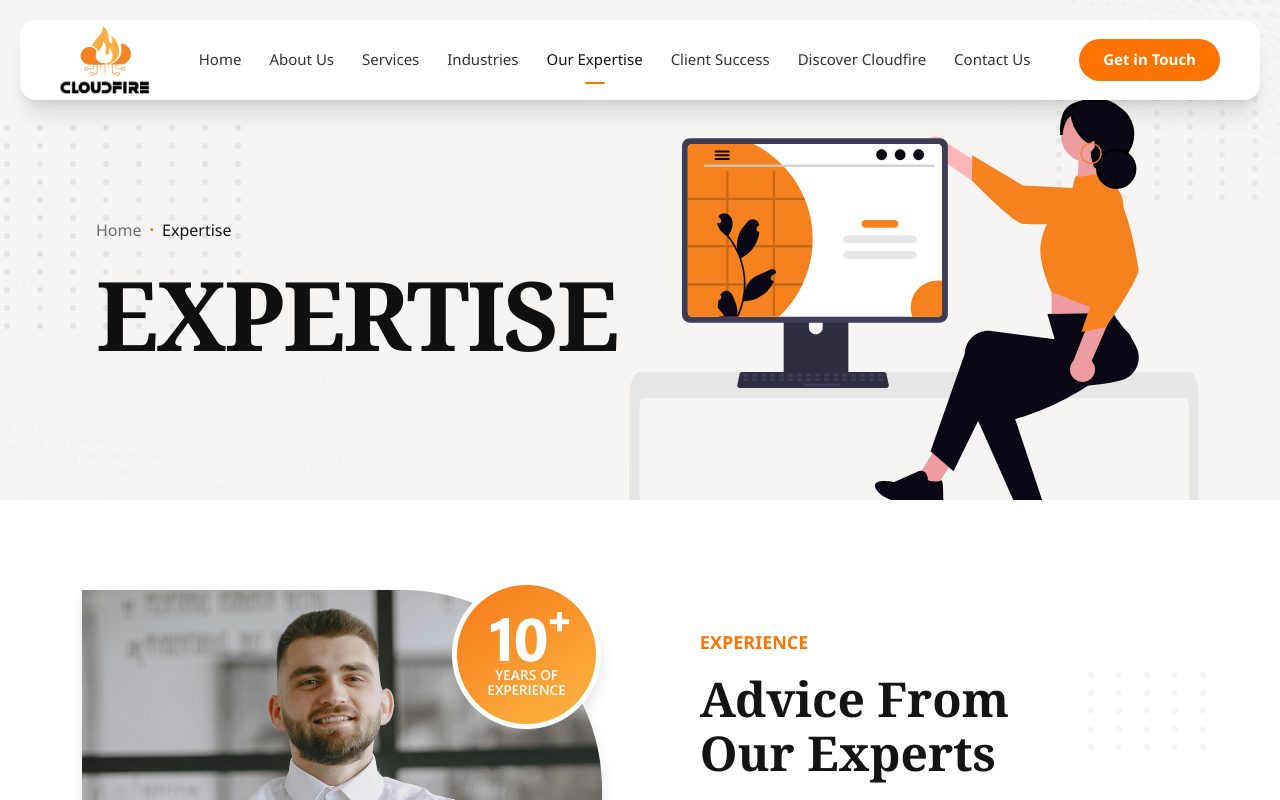
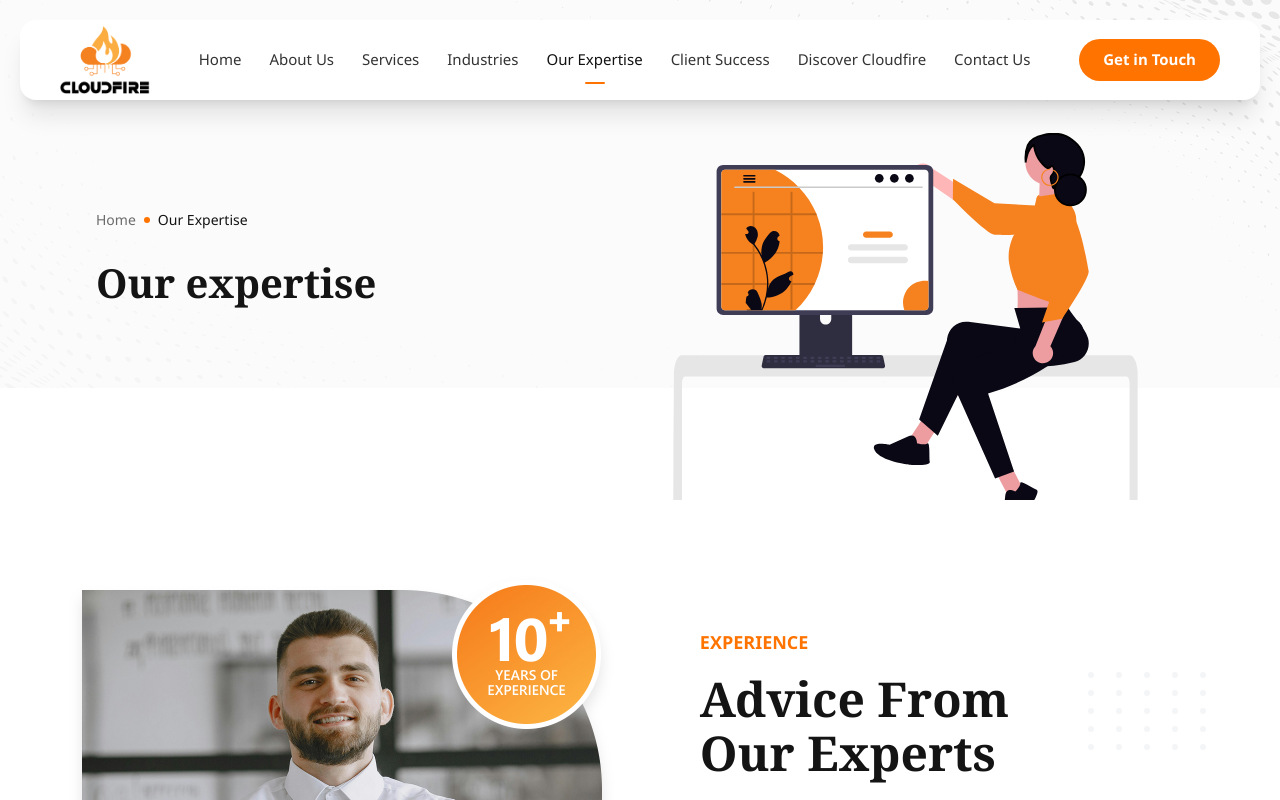
Before and after one commit to satyamsoni853/NewCloudFireWebsite, a React (Vite) app: page /expertise in a window 1280 px wide. Shown: the top 800 px of the page. Built offline with nearby package versions, Linux system fonts and the light colour scheme; a web font is replaced by a local one.

Commit message:
fix(ui): adjust background opacity and layout for hero components

```diff
--- a/src/components/AboutHero.jsx
+++ b/src/components/AboutHero.jsx
@@ -14,7 +14,7 @@ const AboutHero = () => {
         }}
       />
       <div className="absolute inset-0 z-0 bg-white/60" />
-      <div className="absolute inset-x-0 bottom-0 z-0 h-24 bg-white/70 md:h-28" />
+      <div className="absolute inset-x-0 bottom-0 z-0 h-24 bg-white md:h-28" />
 
       <div className="relative z-10 mx-auto flex h-full w-full items-center px-6 pb-12 pt-28 sm:px-8 md:px-24 md:pb-16 md:pt-32 lg:px-24">
         <div className="grid w-full items-end gap-10 md:grid-cols-[minmax(260px,1fr)_minmax(320px,520px)]">
--- a/src/components/ContactHero.jsx
+++ b/src/components/ContactHero.jsx
@@ -3,44 +3,42 @@ import { Link } from 'react-router-dom';
 
 const ContactHero = () => {
   return (
-    <section className="hero-page-section flex items-center pt-24 md:pt-40">
-      <div
-        className="absolute inset-0 z-0"
-        style={{
-          backgroundImage: "url('/about/bg.jpg')",
-          backgroundSize: "cover",
-          backgroundPosition: "center",
-          backgroundRepeat: "no-repeat",
-        }}
+    <section className="hero-page-section overflow-visible md:h-[620px]">
+      <img
+        src="/about/bg.jpg"
+        alt=""
+        aria-hidden="true"
+        className="absolute inset-0 z-0 h-full w-full object-cover object-center"
       />
       <div className="absolute inset-0 z-0 bg-white/60" />
-      <div className="absolute inset-x-0 bottom-0 z-0 h-24 bg-white/70 md:h-28" />
-      <div className="w-full px-6 md:px-24 flex flex-col md:flex-row items-center justify-between relative z-10">
-        <div className="md:w-1/2 mb-12 md:mb-0">
-          <nav className="flex items-center gap-2 text-sm font-medium text-gray-500 mb-4">
-            <Link to="/" className="hover:text-primary transition-colors">Home</Link>
-            <span>»</span>
-            <span className="text-gray-900">Contact Us</span>
+      <div className="absolute inset-x-0 bottom-0 z-0 h-24 bg-white md:h-28" />
+
+      <div className="relative z-10 mx-auto flex h-full w-full items-center px-6 pb-12 pt-28 sm:px-8 md:px-24 md:pb-16 md:pt-32 lg:px-24">
+        <div className="grid w-full items-end gap-10 md:grid-cols-[minmax(260px,1fr)_minmax(340px,560px)]">
+          <div className="max-w-[420px] self-center md:pb-10">
+            <nav className="mb-4 flex items-center gap-2 text-sm font-medium text-[#6b6b6b] md:mb-5">
+              <Link
+                to="/"
+                className="transition-colors hover:text-primary"
+              >
+                Home
+              </Link>
+              <span className="h-1.5 w-1.5 rounded-full bg-primary" />
+              <span className="text-[#141414]">Contact Us</span>
             </nav>
-          <h1 className="hero-page-title text-5xl md:text-6xl lg:text-7xl">
-            CONTACT US
+
+            <h1 className="hero-page-title">
+              Contact us
             </h1>
           </div>
-        <div className="md:w-1/2 flex justify-center md:justify-end">
+
+          <div className="relative flex min-h-[220px] items-end justify-center md:min-h-[420px] md:translate-y-10 md:justify-end lg:translate-y-14">
             <img
               src="/Contact/undraw_contact-us_kcoa 1.svg"
               alt="Contact Us Illustration"
-            className="hero-page-image max-w-full h-auto"
+              className="hero-page-image"
             />
           </div>
-      </div>
-
-      {/* Decorative Dots Background (similar to screenshot) */}
-      <div className="absolute top-0 right-0 w-64 h-64 opacity-10 pointer-events-none">
-        <div className="grid grid-cols-10 gap-4 p-8">
-          {[...Array(60)].map((_, i) => (
-            <div key={i} className="w-1.5 h-1.5 bg-gray-400 rounded-full"></div>
-          ))}
         </div>
       </div>
     </section>
--- a/src/components/ExpertiseGrid.jsx
+++ b/src/components/ExpertiseGrid.jsx
@@ -104,7 +104,7 @@ const ExpertiseGrid = () => {
               className="flex flex-col items-center group"
             >
               {/* Illustration and Layout */}
-              <div className="flex justify-center mb-[-60px] relative z-10" style={{ width: '362px', height: '318px' }}>
+              <div className="flex justify-center mb-[-60px] relative " style={{ width: '362px', height: '318px' }}>
                 <img
                   src={item.image}
                   alt={item.title}
@@ -114,7 +114,7 @@ const ExpertiseGrid = () => {
 
                {/* Bottom Content Box */}
               <div
-                className="rounded-[12px] px-8 pb-8 pt-20 text-left shadow-lg flex flex-col justify-start"
+                className="rounded-[12px] px-8 pb-8 pt-20 text-left shadow-lg flex z-10 flex-col justify-start"
                 style={{
                   width: '338.34px',
                   minHeight: '197px',
--- a/src/components/ExpertiseHero.jsx
+++ b/src/components/ExpertiseHero.jsx
@@ -3,54 +3,42 @@ import { Link } from 'react-router-dom';
 
 const ExpertiseHero = () => {
   return (
-    <section className="hero-page-section overflow-visible min-h-[500px]">
-      <div
-        className="absolute inset-0 z-0 bg-white"
-        style={{
-          backgroundImage: "url('/about/bg.jpg')",
-          backgroundSize: "cover",
-          backgroundPosition: "center",
-          backgroundRepeat: "no-repeat",
-          opacity: 0.1
-        }}
+    <section className="hero-page-section overflow-visible md:h-[620px]">
+      <img
+        src="/about/bg.jpg"
+        alt=""
+        aria-hidden="true"
+        className="absolute inset-0 z-0 h-full w-full object-cover object-center"
       />
+      <div className="absolute inset-0 z-0 bg-white/60" />
+      <div className="absolute inset-x-0 bottom-0 z-0 h-24 bg-white md:h-28" />
 
-      {/* Halftone patterns per screenshot */}
-      <div className="absolute top-1/4 -left-32 w-96 h-96 opacity-[0.07] pointer-events-none z-0">
-        <div className="grid grid-cols-12 gap-3">
-          {[...Array(144)].map((_, i) => (
-            <div key={i} className="w-1.5 h-1.5 bg-gray-900 rounded-full"></div>
-          ))}
-        </div>
-      </div>
-      <div className="absolute top-10 -right-40 w-96 h-96 opacity-[0.05] pointer-events-none z-0">
-        <div className="grid grid-cols-12 gap-2">
-          {[...Array(144)].map((_, i) => (
-            <div key={i} className="w-1.5 h-1.5 bg-gray-900 rounded-full"></div>
-          ))}
-        </div>
-      </div>
+      <div className="relative z-10 mx-auto flex h-full w-full items-center px-6 pb-12 pt-28 sm:px-8 md:px-24 md:pb-16 md:pt-32 lg:px-24">
+        <div className="grid w-full items-end gap-10 md:grid-cols-[minmax(260px,1fr)_minmax(340px,560px)]">
+          <div className="max-w-[420px] self-center md:pb-10">
+            <nav className="mb-4 flex items-center gap-2 text-sm font-medium text-[#6b6b6b] md:mb-5">
+              <Link
+                to="/"
+                className="transition-colors hover:text-primary"
+              >
+                Home
+              </Link>
+              <span className="h-1.5 w-1.5 rounded-full bg-primary" />
+              <span className="text-[#141414]">Our Expertise</span>
+            </nav>
 
-      <div className="w-full px-6 md:px-24 h-full flex flex-col md:flex-row items-center justify-between relative z-10 pt-20">
-        <div className="md:w-1/2 mb-12 md:mb-0">
-          <nav className="flex items-center gap-2 text-sm md:text-base font-medium text-[#141414]/60 mb-6">
-            <Link to="/" className="hover:text-primary transition-colors">Home</Link>
-            <span className="text-primary text-xs">•</span>
-            <span className="text-[#141414]">Expertise</span>
-          </nav>
-          <h1
-            className="text-6xl md:text-8xl font-serif font-bold text-secondary uppercase tracking-tight"
-            style={{ fontFamily: 'Georgia, serif' }}
-          >
-            EXPERTISE
-          </h1>
-        </div>
-        <div className="md:w-1/2 flex justify-center md:justify-end relative -bottom-16">
-          <img
-            src="/Expertise/undraw_proud-designer_1rcm 1.svg"
-            alt="Expertise Illustration"
-            className="w-full max-w-[600px] lg:max-w-[700px] h-auto object-contain transform scale-110 md:scale-125"
-          />
+            <h1 className="hero-page-title">
+              Our expertise
+            </h1>
+          </div>
+
+          <div className="relative flex min-h-[220px] items-end justify-center md:min-h-[420px] md:translate-y-10 md:justify-end lg:translate-y-14">
+            <img
+              src="/Expertise/undraw_proud-designer_1rcm 1.svg"
+              alt="Expertise Illustration"
+              className="hero-page-image"
+            />
+          </div>
         </div>
       </div>
     </section>
--- a/src/components/IndustriesHero.jsx
+++ b/src/components/IndustriesHero.jsx
@@ -3,57 +3,42 @@ import { Link } from 'react-router-dom';
 
 const IndustriesHero = () => {
   return (
-    <section className="hero-page-section overflow-visible min-h-[500px]">
-      <div
-        className="absolute inset-0 z-0 bg-white"
-        style={{
-          backgroundImage: "url('/about/bg.jpg')",
-          backgroundSize: "cover",
-          backgroundPosition: "center",
-          backgroundRepeat: "no-repeat",
-          opacity: 0.1
-        }}
+    <section className="hero-page-section overflow-visible md:h-[620px]">
+      <img
+        src="/about/bg.jpg"
+        alt=""
+        aria-hidden="true"
+        className="absolute inset-0 z-0 h-full w-full object-cover object-center"
       />
+      <div className="absolute inset-0 z-0 bg-white/60" />
+      <div className="absolute inset-x-0 bottom-0 z-0 h-24 bg-white md:h-28" />
 
-      {/* Halftone patterns per screenshot */}
-      <div className="absolute top-1/4 -left-32 w-96 h-96 opacity-[0.07] pointer-events-none z-0">
-        <div className="grid grid-cols-12 gap-3">
-          {[...Array(144)].map((_, i) => (
-            <div key={i} className="w-1.5 h-1.5 bg-gray-900 rounded-full"></div>
-          ))}
-        </div>
-      </div>
-      <div className="absolute top-10 -right-40 w-96 h-96 opacity-[0.05] pointer-events-none z-0">
-        <div className="grid grid-cols-12 gap-2">
-          {[...Array(144)].map((_, i) => (
-            <div key={i} className="w-1.5 h-1.5 bg-gray-900 rounded-full"></div>
-          ))}
-        </div>
-      </div>
+      <div className="relative z-10 mx-auto flex h-full w-full items-center px-6 pb-12 pt-28 sm:px-8 md:px-24 md:pb-16 md:pt-32 lg:px-24">
+        <div className="grid w-full items-end gap-10 md:grid-cols-[minmax(260px,1fr)_minmax(340px,560px)]">
+          <div className="max-w-[420px] self-center md:pb-10">
+            <nav className="mb-4 flex items-center gap-2 text-sm font-medium text-[#6b6b6b] md:mb-5">
+              <Link
+                to="/"
+                className="transition-colors hover:text-primary"
+              >
+                Home
+              </Link>
+              <span className="h-1.5 w-1.5 rounded-full bg-primary" />
+              <span className="text-[#141414]">Industries</span>
+            </nav>
 
-      <div className="w-full px-6 md:px-24 h-full flex flex-col md:flex-row items-center justify-between relative z-10 pt-20">
-        <div className="md:w-1/2 mb-12 md:mb-0">
-          <nav
-            className="flex items-center gap-2 mb-4"
-            style={{ fontFamily: '"Segoe UI", sans-serif', fontWeight: 400, fontSize: '16px', lineHeight: '28px' }}
-          >
-            <Link to="/" className="text-[#141414]/60 hover:text-primary transition-colors">Home</Link>
-            <span className="text-primary text-xs">•</span>
-            <span className="text-[#141414]">Industries</span>
-          </nav>
-          <h1
-            className="text-secondary uppercase tracking-wider"
-            style={{ fontFamily: 'Georgia, serif', fontWeight: 700, fontSize: '40px', lineHeight: '65px' }}
-          >
-            INDUSTRIES
-          </h1>
-        </div>
-        <div className="md:w-1/2 flex justify-center md:justify-end relative -bottom-12">
-          <img
-            src="/Industries/undraw_visionary-technology_f6b3 1.svg"
-            alt="Industries Illustration"
-            className="w-full max-w-[600px] lg:max-w-[700px] h-auto object-contain transform scale-110 md:scale-125"
-          />
+            <h1 className="hero-page-title">
+              Industries
+            </h1>
+          </div>
+
+          <div className="relative flex min-h-[220px] items-end justify-center md:min-h-[420px] md:translate-y-10 md:justify-end lg:translate-y-14">
+            <img
+              src="/Industries/undraw_visionary-technology_f6b3 1.svg"
+              alt="Industries Illustration"
+              className="hero-page-image"
+            />
+          </div>
         </div>
       </div>
     </section>
--- a/src/components/ServiceHero.jsx
+++ b/src/components/ServiceHero.jsx
@@ -14,7 +14,7 @@ const ServiceHero = () => {
         }}
       />
       <div className="absolute inset-0 z-0 bg-white/60" />
-      <div className="absolute inset-x-0 bottom-0 z-0 h-24 bg-white/70 md:h-28" />
+      <div className="absolute inset-x-0 bottom-0 z-0 h-24 bg-white md:h-28" />
 
       <div className="relative z-10 mx-auto flex h-full w-full items-center px-6 pb-12 pt-28 sm:px-8 md:px-24 md:pb-16 md:pt-32 lg:px-24">
         <div className="grid w-full items-end gap-10 md:grid-cols-[minmax(260px,1fr)_minmax(340px,560px)]">
```
Lines whose indentation alone changed are shown as unchanged.
